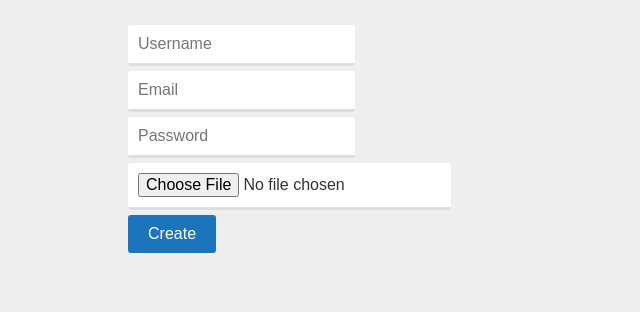
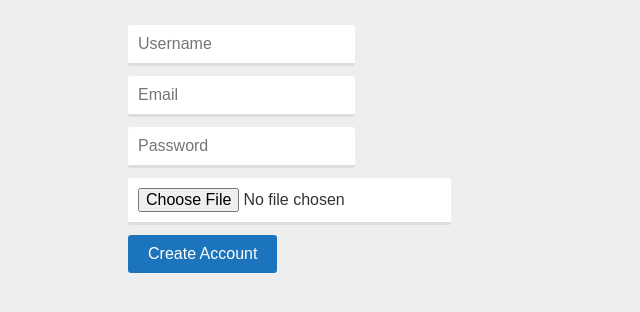
Before and after one commit to richmondwatkins/quest4change, a Node project: template app/views/home/index.jade in a window 1280 px wide. Shown: the part 86-398 px from the top of the page, without its empty margins (0-640 px from the left). Run offline with Node 20 templates, Linux system fonts and the light colour scheme; the template is opened without the code that fills it: most values are stand-ins (such as "Sample title", 1, 10 or a date in 2020); style sheets or scripts are compiled from the project's sources; some libraries are stand-ins or nearby versions.

Commit message:
first CSS styles - moar

```diff
--- a/app/less/app.less
+++ b/app/less/app.less
@@ -81,7 +81,7 @@ input {
   padding: 10px;
   background-color:#fff;
   border:none;
-  margin-bottom: 5px;
+  margin-bottom: 10px;
   border-bottom: 3px solid #ddd;
   border-radius: 3px;
 }
--- a/app/views/home/index.jade
+++ b/app/views/home/index.jade
@@ -11,4 +11,4 @@ block content
     .clear
     input(type='file', name='image')
     .clear
-    button Create
+    button Create Account
```
Also changed, not shown: app/static/img/assets/map-placeholder.jpg (added).
